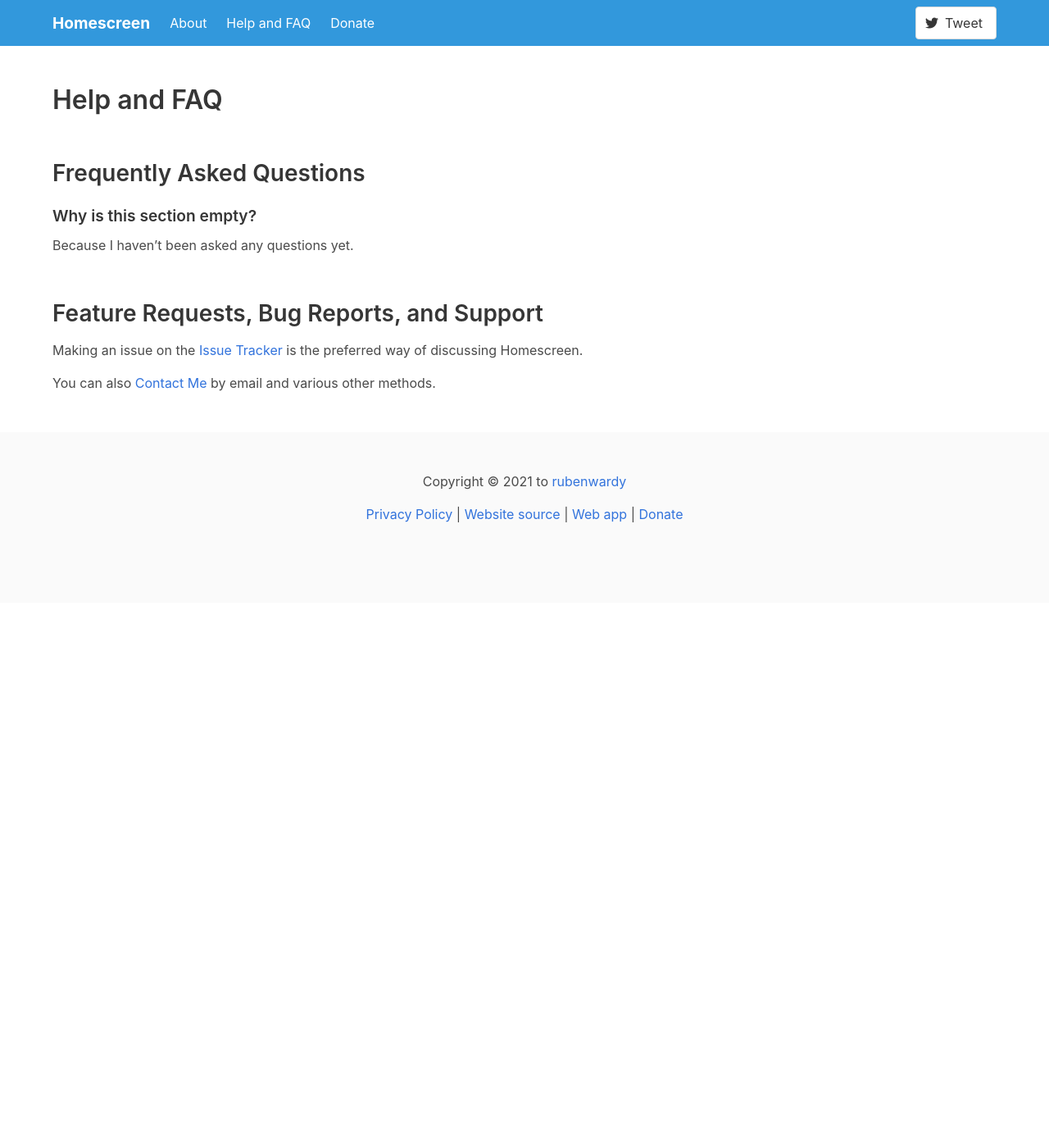
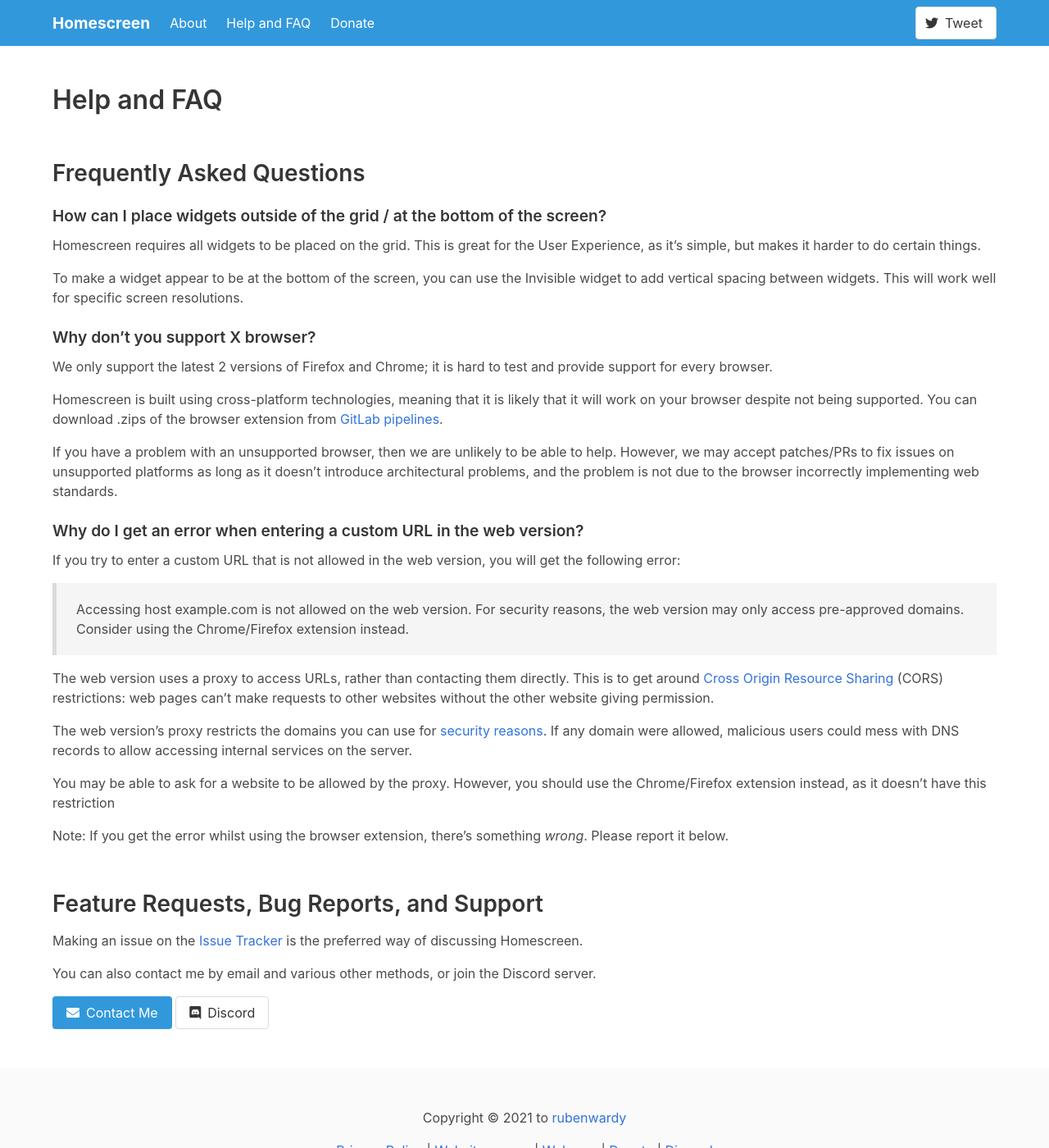
Before and after one commit to rubenwardy/renewedtab_website, a Jekyll site: the page built from help.md, in a window 1280 px wide and 1400 px high. Shown: the whole window at 82% size. Built offline with Jekyll 4.4.1, drawn with Linux system fonts in a browser that asks for light colours.

Commit message:
Update FAQ

```diff
--- a/_layouts/default.html
+++ b/_layouts/default.html
@@ -121,7 +121,8 @@
 			<a href="/privacy_policy/">Privacy Policy</a> |
 			<a href="https://gitlab.com/rubenwardy/homescreen_website">Website source</a> |
 			<a href="https://homescreen.rubenwardy.com/web/">Web app</a> |
-			<a href="https://homescreen.rubenwardy.com/donate/">Donate</a>
+			<a href="https://homescreen.rubenwardy.com/donate/">Donate</a> |
+			<a href="https://discord.gg/zYjR54b">Discord</a>
 		</p>
 	</footer>
 </body>
--- a/help.md
+++ b/help.md
@@ -7,9 +7,56 @@
 
 ## Frequently Asked Questions
 
-### Why is this section empty?
+### How can I place widgets outside of the grid / at the bottom of the screen?
 
-Because I haven't been asked any questions yet.
+Homescreen requires all widgets to be placed on the grid. This is great for
+the User Experience, as it's simple, but makes it harder to do certain things.
+
+To make a widget appear to be at the bottom of the screen, you can use the
+Invisible widget to add vertical spacing between widgets. This will work well
+for specific screen resolutions.
+
+### Why don't you support X browser?
+
+We only support the latest 2 versions of Firefox and Chrome; it is hard to test
+and provide support for every browser.
+
+Homescreen is built using cross-platform technologies, meaning that it is likely
+that it will work on your browser despite not being supported.
+You can download .zips of the browser extension from
+[GitLab pipelines](https://gitlab.com/rubenwardy/homescreen/-/jobs/artifacts/master/raw/?job=webext).
+
+If you have a problem with an unsupported browser, then we are unlikely to be
+able to help. However, we may accept patches/PRs to fix issues on unsupported
+platforms as long as it doesn't introduce architectural problems, and the
+problem is not due to the browser incorrectly implementing web standards.
+
+### Why do I get an error when entering a custom URL in the web version?
+
+If you try to enter a custom URL that is not allowed in the web version, you
+will get the following error:
+
+> Accessing host example.com is not allowed on the web version. For
+> security reasons, the web version may only access pre-approved domains.
+> Consider using the Chrome/Firefox extension instead.
+
+The web version uses a proxy to access URLs, rather than contacting them
+directly. This is to get around
+[Cross Origin Resource Sharing](https://developer.mozilla.org/en-US/docs/Web/HTTP/CORS)
+(CORS) restrictions: web pages can't make requests to other websites without the
+other website giving permission.
+
+The web version's proxy restricts the domains you can use for
+[security reasons](https://owasp.org/www-community/attacks/Server_Side_Request_Forgery).
+If any domain were allowed, malicious users could mess with DNS records to allow
+accessing internal services on the server.
+
+You may be able to ask for a website to be allowed by the proxy. However, you
+should use the Chrome/Firefox extension instead, as it doesn't have this
+restriction
+
+Note: If you get the error whilst using the browser extension, there's something
+_wrong_. Please report it below.
 
 
 ## Feature Requests, Bug Reports, and Support
@@ -18,5 +65,14 @@
 [Issue Tracker](https://gitlab.com/rubenwardy/homescreen/-/issues)
 is the preferred way of discussing Homescreen.
 
-You can also [Contact Me](https://rubenwardy.com/content/) by email and various
-other methods.
+You can also contact me by email and various other methods, or join the Discord
+server.
+
+<a href="https://rubenwardy.com/contact/" class="button is-info">
+	<i class="fas fa-envelope mr-2"></i>
+	Contact Me
+</a>
+<a href="https://discord.gg/zYjR54b" class="button">
+	<i class="fab fa-discord mr-2"></i>
+	Discord
+</a>
```
